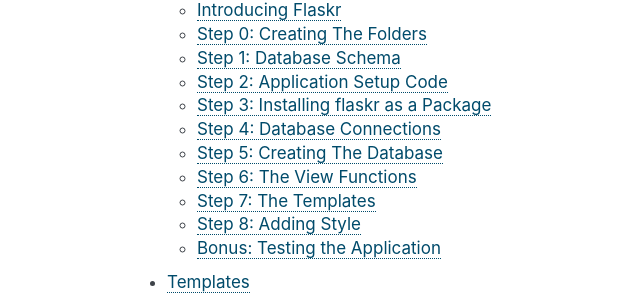
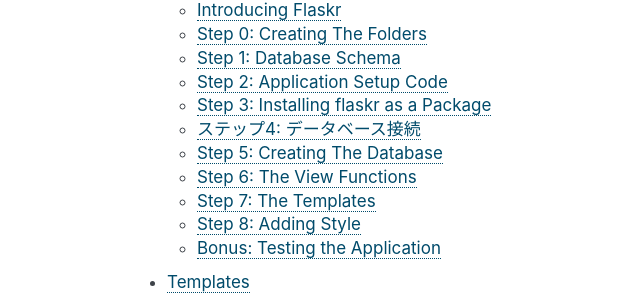
Before and after one commit to tokuda109/flask-docs-ja, a Sphinx documentation site: the page built from docs/index.rst, in a window 1280 px wide and 900 px high, scrolled down 1536 px. Shown: the part 141-447 px from the top of the window, without its empty margins (283-923 px from the left). Built offline with Sphinx 7.4.7, drawn with Linux system fonts in a browser that asks for light colours; some of the changed lines change nothing that is shown.

Commit message:
Step 4: Database Connections の章に翻訳を追加

```diff
--- a/docs/tutorial/dbcon.rst
+++ b/docs/tutorial/dbcon.rst
@@ -1,34 +1,55 @@
 .. _tutorial-dbcon:
 
-Step 4: Database Connections
-----------------------------
+.. Step 4: Database Connections
+   ----------------------------
 
-Let's continue building our code in the ``flaskr.py`` file.
-(Scroll to the end of the page for more about project layout.)
+ステップ4: データベース接続
+-------------------------------
 
-You currently have a function for establishing a database connection with
-`connect_db`, but by itself, it is not particularly useful.  Creating and
-closing database connections all the time is very inefficient, so you will
-need to keep it around for longer.  Because database connections
-encapsulate a transaction, you will need to make sure that only one
-request at a time uses the connection. An elegant way to do this is by
-utilizing the *application context*.
+.. Let's continue building our code in the ``flaskr.py`` file.
+   (Scroll to the end of the page for more about project layout.)
 
-Flask provides two contexts: the *application context* and the
-*request context*.  For the time being, all you have to know is that there
-are special variables that use these.  For instance, the
-:data:`~flask.request` variable is the request object associated with
-the current request, whereas :data:`~flask.g` is a general purpose
-variable associated with the current application context.  The tutorial
-will cover some more details of this later on.
+``flaskr.py`` ファイルにコードを追加していきましょう。
+(プロジェクトの構成について、より詳しく見る場合はページの下までスクロールして下さい。)
 
-For the time being, all you have to know is that you can store information
-safely on the :data:`~flask.g` object.
+.. You currently have a function for establishing a database connection with
+   `connect_db`, but by itself, it is not particularly useful.  Creating and
+   closing database connections all the time is very inefficient, so you will
+   need to keep it around for longer.  Because database connections
+   encapsulate a transaction, you will need to make sure that only one
+   request at a time uses the connection. An elegant way to do this is by
+   utilizing the *application context*.
 
-So when do you put it on there?  To do that you can make a helper
-function.  The first time the function is called, it will create a database
-connection for the current context, and successive calls will return the
-already established connection::
+`connect_db` でデータベース接続を確立する関数がありますが、あまり役に立ちません。
+データベース接続の確立と切断を常に行うのは非効率なので、持続的に接続する必要があります。
+データベース接続はトランザクションをカプセル化するので、一度に1リクエストしか接続しないようにする必要があります。
+これをするためのエレガントな方法は、*アプリケーションコンテキスト* を利用することです。
+
+.. Flask provides two contexts: the *application context* and the
+   *request context*.  For the time being, all you have to know is that there
+   are special variables that use these.  For instance, the
+   :data:`~flask.request` variable is the request object associated with
+   the current request, whereas :data:`~flask.g` is a general purpose
+   variable associated with the current application context.  The tutorial
+   will cover some more details of this later on.
+
+Flask は、*アプリケーションコンテキスト* と *リクエストコンテキスト* の2つのコンテキストを提供しています。
+:data:`~flask.request` 変数は、現在のリクエストに関連付けられたリクエストのオブジェクトですが、
+:data:`~flask.g` は、現在のアプリケーションコンテキストに関連付けられた汎用的な変数です。
+より詳細なチュートリアルを後ほど紹介します。
+
+.. For the time being, all you have to know is that you can store information
+   safely on the :data:`~flask.g` object.
+
+今は、:data:`~flask.g` オブジェクトに安全に情報を保持できるということだけ覚えておいて下さい。
+
+.. So when do you put it on there?  To do that you can make a helper
+   function.  The first time the function is called, it will create a database
+   connection for the current context, and successive calls will return the
+   already established connection::
+
+g オブジェクトにどのように代入するかを、ヘルパー関数を実装して行います。
+関数が初めて呼ばれた時、現在のコンテキストでデータベース接続を確立し、確立済みのコネクションを常に返却します。 ::
 
     def get_db():
         """Opens a new database connection if there is none yet for the
@@ -38,9 +59,13 @@
             g.sqlite_db = connect_db()
         return g.sqlite_db
 
-Now you know how to connect, but how can you properly disconnect?  For
-that, Flask provides us with the :meth:`~flask.Flask.teardown_appcontext`
-decorator.  It's executed every time the application context tears down::
+.. Now you know how to connect, but how can you properly disconnect?  For
+   that, Flask provides us with the :meth:`~flask.Flask.teardown_appcontext`
+   decorator.  It's executed every time the application context tears down::
+
+データベース接続をする方法はわかりましたが、接続を正しく切るにはどのようにしますか?
+そのために、Flask は :meth:`~flask.Flask.teardown_appcontext` デコレータを提供しています。
+アプリケーションコンテキストを破棄するたび実行されます。
 
     @app.teardown_appcontext
     def close_db(error):
@@ -48,20 +73,30 @@
         if hasattr(g, 'sqlite_db'):
             g.sqlite_db.close()
 
-Functions marked with :meth:`~flask.Flask.teardown_appcontext` are called
-every time the app context tears down.  What does this mean?
-Essentially, the app context is created before the request comes in and is
-destroyed (torn down) whenever the request finishes.  A teardown can
-happen because of two reasons: either everything went well (the error
-parameter will be ``None``) or an exception happened, in which case the error
-is passed to the teardown function.
+.. Functions marked with :meth:`~flask.Flask.teardown_appcontext` are called
+   every time the app context tears down.  What does this mean?
+   Essentially, the app context is created before the request comes in and is
+   destroyed (torn down) whenever the request finishes.  A teardown can
+   happen because of two reasons: either everything went well (the error
+   parameter will be ``None``) or an exception happened, in which case the error
+   is passed to the teardown function.
 
-Curious about what these contexts mean?  Have a look at the
-:ref:`app-context` documentation to learn more.
+:meth:`~flask.Flask.teardown_appcontext` で関数は、アプリケーションコンテキストが破棄されるたびに呼び出されます。
+これは何を意味するのでしょうか?
+基本的には、アプリケーションコンテキストはリクエストがくる前に作られ、リクエストが終了するたびに破棄されます。
+アプリケーションコンテキストが破棄される理由は、すべてが上手くいった(エラーパラメーターが ``None`` になる)か、
+例外が発生してエラーが破棄する関数に渡された時の2つあります。
 
-Continue to :ref:`tutorial-dbinit`.
+.. Curious about what these contexts mean?  Have a look at the
+   :ref:`app-context` documentation to learn more.
 
-.. hint:: Where do I put this code?
+このコンテキストがどのような意味があるか知りたい場合は、:ref:`app-context` の文章を見て下さい。
+
+.. Continue to :ref:`tutorial-dbinit`.
+
+続いては、:ref:`tutorial-dbinit` 。
+
+.. Where do I put this code?
 
    If you've been following along in this tutorial, you might be wondering
    where to put the code from this step and the next.  A logical place is to
@@ -74,5 +109,14 @@
    into a single Python module.  You don't have to, and if your app :ref:`grows
    larger <larger-applications>`, it's a good idea not to.
 
+.. hint:: このコードをどこに書けばいいですか?
+
+   このチュートリアル通りにすると、今回のステップと次のステップでコードをどこに書くか疑問に思うかもしれません。
+   これらのモジュールをまとめてグループ化し、既存の ``connect_db`` 関数の下に ``get_db`` と ``close_db`` 関数を新しく置くことです(チュートリアルの最後)。
+
+   ベアリングを探す、`example source`_ がどのように構成されているか見て下さい。
+   Flask では、単一の Python モジュールにアプリケーションコードを全て入れることができます。
+   :ref:`grows larger <larger-applications>` になって、
+
 .. _example source:
    https://github.com/pallets/flask/tree/master/examples/flaskr/
```
